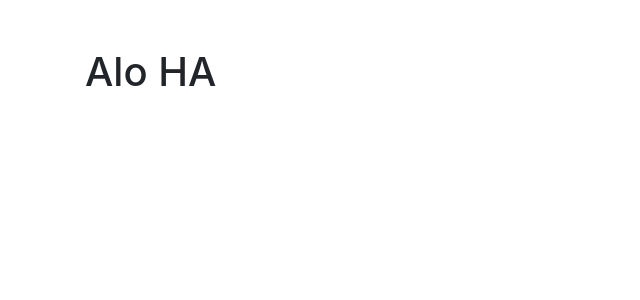
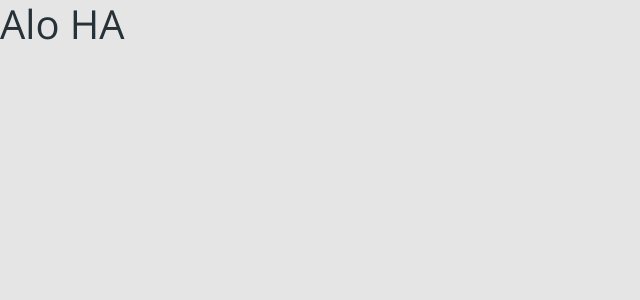
Before and after one commit to tarcnux/dscatalog-bootcamp-devsuperior, a React (Create React App) app in the folder front-web/: page / in a window 1280 px wide. Shown: the top 300 px of the page, without its empty margins (0-640 px from the left). Built offline with nearby package versions, Linux system fonts and the light colour scheme.

Commit message:
Bootstrap Sass Customization

```diff
--- a/front-web/src/App.tsx
+++ b/front-web/src/App.tsx
@@ -1,12 +1,12 @@
 import React from 'react';
+import './core/assets/styles/custom.scss';
+import './app.scss'
 
 const App = () => {
 
 
     return (
-        <div className="container mt-5">
-            <h1>Alo HA</h1>
-        </div>
+        <h1>Alo HA</h1>
     );
 }
 
--- /dev/null
+++ b/front-web/src/app.scss
@@ -0,0 +1,5 @@
+@import url('https://fonts.googleapis.com/css2?family=Open+Sans:wght@400;700&display=swap');
+
+* {
+    font-family: 'Open Sans', sans-serif;
+}
--- /dev/null
+++ b/front-web/src/core/assets/styles/custom.scss
@@ -0,0 +1,10 @@
+$theme-colors: (
+    "primary": #407BFF,
+);
+
+$body-bg: #E5E5E5;
+$body-color: #263238;
+
+/* https://react-bootstrap.github.io/getting-started/introduction */
+/* import bootstrap to set changes */
+@import "~bootstrap/scss/bootstrap";
--- a/front-web/src/index.tsx
+++ b/front-web/src/index.tsx
@@ -1,8 +1,6 @@
 import React from 'react';
 import ReactDOM from 'react-dom';
 import App from './App';
-import 'bootstrap/dist/css/bootstrap.css';
-
 
 
 ReactDOM.render(
```
Also changed, not shown: 1 other file (tests, documents, lock files or other folders).
